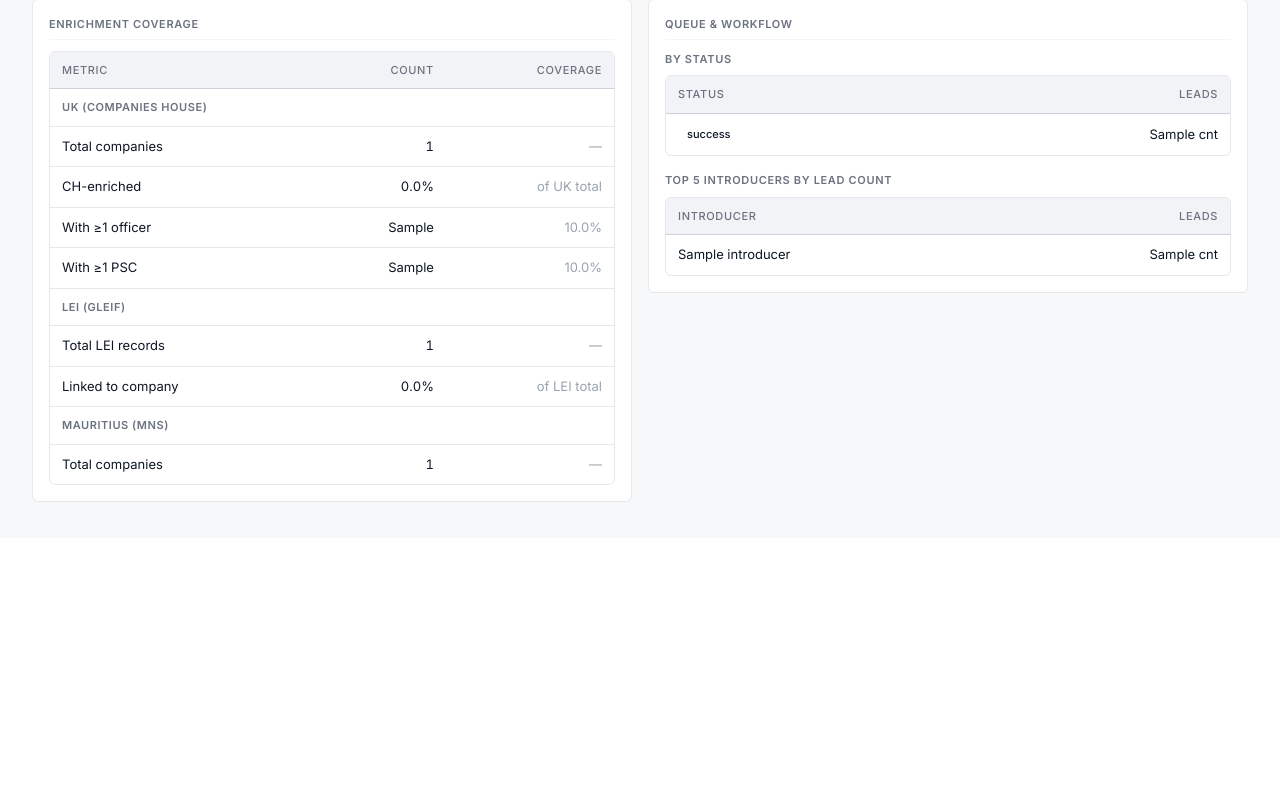
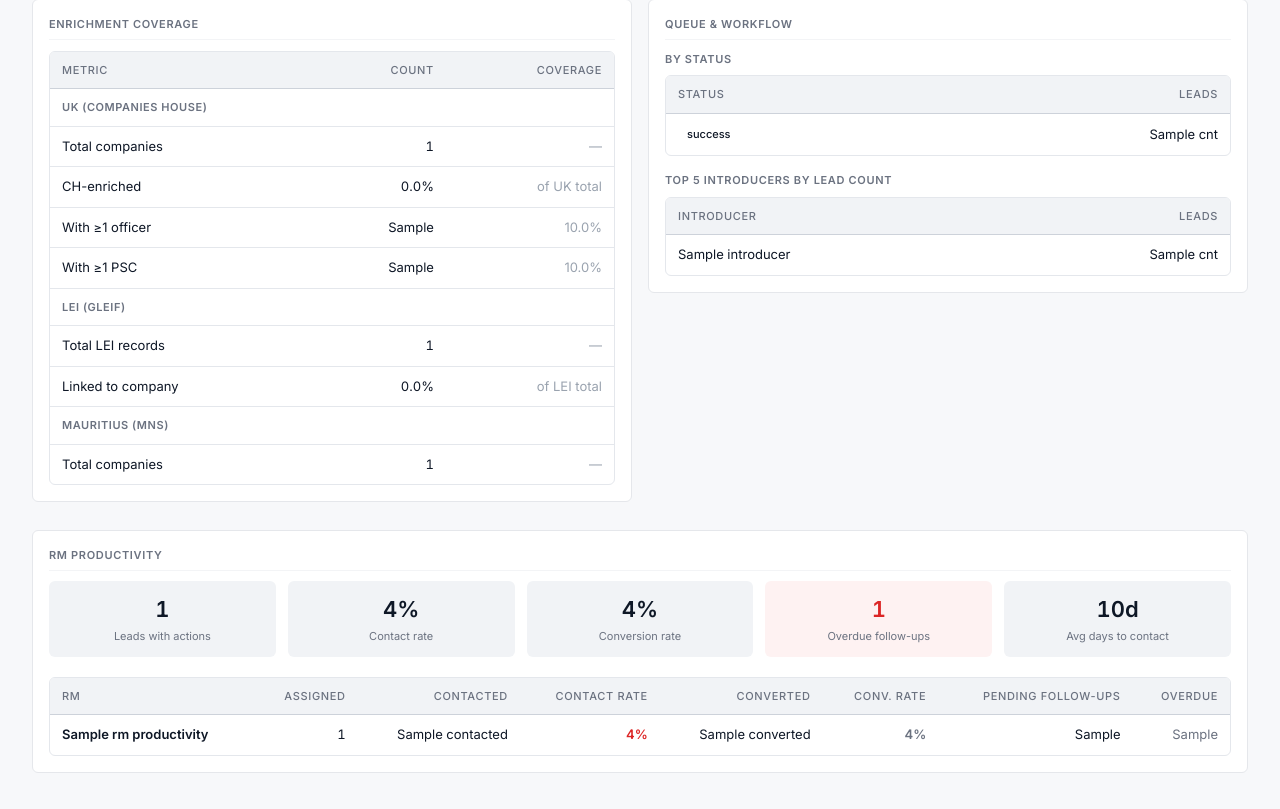
Before and after one commit to ismaelloveexcel/arie-onboarding-intelligence, a Python web app: template src/templates/dashboard.html in a window 1280 px wide. Shown: the part 597-1406 px from the top of the page. Before the commit the page ends 1099 px from the top, so only its background shows below. Run offline with Jinja, Linux system fonts and the light colour scheme; the template is opened without the code that fills it: most values are stand-ins (such as "Sample title", 1, 10 or a date in 2020); some libraries are stand-ins or nearby versions.

Commit message:
feat: add RM productivity panel to dashboard
Co-authored-by: Ismael <ismaelloveexcel@users.noreply.github.com>

```diff
--- a/src/templates/dashboard.html
+++ b/src/templates/dashboard.html
@@ -224,5 +224,82 @@
     </div>
   </div>
 
+  <!-- ===== PANEL 5: RM Productivity ===== -->
+  <div class="card" style="grid-column: 1 / -1">
+    <h2>RM Productivity</h2>
+
+    <div style="display:grid; grid-template-columns:repeat(5,1fr); gap:.75rem; margin-bottom:1.25rem">
+      <div style="background:var(--surface-2); border-radius:var(--r-md); padding:.75rem; text-align:center">
+        <div style="font-size:22px; font-weight:700; font-variant-numeric:tabular-nums">{{ rm_summary.total_with_actions }}</div>
+        <div style="font-size:11px; color:var(--ink-3); margin-top:2px">Leads with actions</div>
+      </div>
+      <div style="background:var(--surface-2); border-radius:var(--r-md); padding:.75rem; text-align:center">
+        <div style="font-size:22px; font-weight:700; font-variant-numeric:tabular-nums">{{ rm_summary.contact_rate }}%</div>
+        <div style="font-size:11px; color:var(--ink-3); margin-top:2px">Contact rate</div>
+      </div>
+      <div style="background:var(--surface-2); border-radius:var(--r-md); padding:.75rem; text-align:center">
+        <div style="font-size:22px; font-weight:700; font-variant-numeric:tabular-nums">{{ rm_summary.conversion_rate }}%</div>
+        <div style="font-size:11px; color:var(--ink-3); margin-top:2px">Conversion rate</div>
+      </div>
+      <div style="background:{% if rm_summary.total_overdue > 0 %}#fef2f2{% else %}var(--surface-2){% endif %}; border-radius:var(--r-md); padding:.75rem; text-align:center">
+        <div style="font-size:22px; font-weight:700; font-variant-numeric:tabular-nums; color:{% if rm_summary.total_overdue > 0 %}#dc2626{% else %}inherit{% endif %}">{{ rm_summary.total_overdue }}</div>
+        <div style="font-size:11px; color:var(--ink-3); margin-top:2px">Overdue follow-ups</div>
+      </div>
+      <div style="background:var(--surface-2); border-radius:var(--r-md); padding:.75rem; text-align:center">
+        <div style="font-size:22px; font-weight:700; font-variant-numeric:tabular-nums">
+          {% if rm_summary.avg_days_to_contact is not none %}{{ rm_summary.avg_days_to_contact }}d{% else %}—{% endif %}
+        </div>
+        <div style="font-size:11px; color:var(--ink-3); margin-top:2px">Avg days to contact</div>
+      </div>
+    </div>
+
+    {% if rm_productivity %}
+    <div class="table-wrap">
+      <table>
+        <thead>
+          <tr>
+            <th>RM</th>
+            <th style="text-align:right">Assigned</th>
+            <th style="text-align:right">Contacted</th>
+            <th style="text-align:right">Contact rate</th>
+            <th style="text-align:right">Converted</th>
+            <th style="text-align:right">Conv. rate</th>
+            <th style="text-align:right">Pending follow-ups</th>
+            <th style="text-align:right">Overdue</th>
+          </tr>
+        </thead>
+        <tbody>
+          {% for rm in rm_productivity %}
+          <tr>
+            <td style="font-weight:600">{{ rm.name }}</td>
+            <td style="text-align:right; font-variant-numeric:tabular-nums">{{ rm.total_assigned }}</td>
+            <td style="text-align:right; font-variant-numeric:tabular-nums">{{ rm.contacted }}</td>
+            <td style="text-align:right">
+              <span style="color:{% if rm.contact_rate >= 50 %}#16a34a{% elif rm.contact_rate >= 25 %}#d97706{% else %}#dc2626{% endif %}; font-weight:600">
+                {{ rm.contact_rate }}%
+              </span>
+            </td>
+            <td style="text-align:right; font-variant-numeric:tabular-nums">{{ rm.converted }}</td>
+            <td style="text-align:right">
+              <span style="color:{% if rm.conversion_rate >= 20 %}#16a34a{% elif rm.conversion_rate >= 10 %}#d97706{% else %}var(--ink-3){% endif %}; font-weight:600">
+                {{ rm.conversion_rate }}%
+              </span>
+            </td>
+            <td style="text-align:right; font-variant-numeric:tabular-nums">{{ rm.pending_followups }}</td>
+            <td style="text-align:right; font-variant-numeric:tabular-nums; color:{% if rm.overdue_followups > 0 %}#dc2626{% else %}var(--ink-3){% endif %}; font-weight:{% if rm.overdue_followups > 0 %}700{% else %}400{% endif %}">
+              {{ rm.overdue_followups }}
+            </td>
+          </tr>
+          {% endfor %}
+        </tbody>
+      </table>
+    </div>
+    {% else %}
+    <div style="color:var(--ink-4); font-size:13px; font-style:italic; padding:.5rem 0">
+      No RM actions recorded yet. Assign leads to RMs to begin tracking productivity.
+    </div>
+    {% endif %}
+  </div>
+
 </div>
 {% endblock %}
```
Also changed, not shown: src/main.py (+67 -0 lines).
